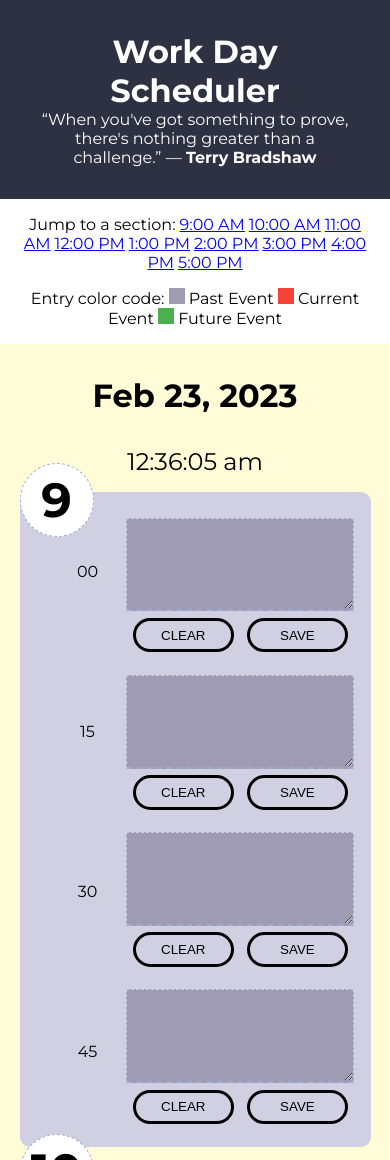
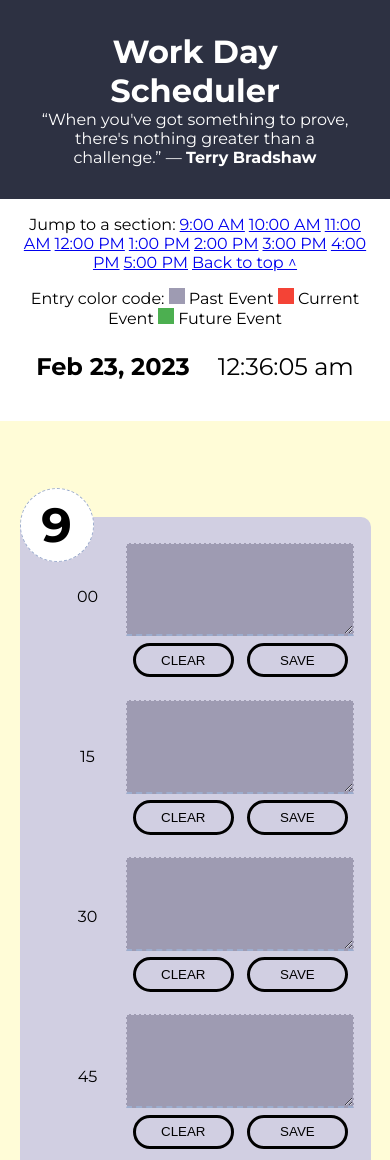
Before and after one commit to erin-m-keller/keller-weather, a plain HTML site: page index.html in a window 390 px wide. Shown: the top 1160 px of the page. Drawn offline with Linux system fonts and the light colour scheme.

Commit message:
Adjusted scrolling on mobile

```diff
--- a/assets/css/styles.css
+++ b/assets/css/styles.css
@@ -55,11 +55,14 @@ main {
     text-align: center;
     margin: 1em auto;
     font-family: var(--font-main-style);
+    display: inline-block;
 }
 .current-time {
     text-align: center;
     font-size: 1.5em;
     font-family: var(--font-main-style);
+    display: inline-block;
+    padding-left: 1em;
 }
 .past-entry {
     background-color: #9e9bb2;
@@ -128,6 +131,7 @@ header p {
     padding: 1em;
     background-color: var(--white);
     z-index: 2;
+    text-align: center;
 }
 .legend ul {
     text-align: center;
@@ -149,13 +153,18 @@ header p {
     display: flex;
     width: 90%;
     max-width: 1000px;
-    margin: 1em auto;
+    margin: 6em auto;
     border-radius: 10px;
     align-items: stretch;
     justify-content: center;
     background-color: var(--bg-color-two);
     position: relative;
-    scroll-margin-top: 130px;
+    scroll-margin-top: 325px;
+}
+@media screen and (min-width: 600px) {
+    .scheduler {
+        scroll-margin-top: 250px;
+    }
 }
 .scheduler .hour-wrapper,
 .scheduler .min-wrapper {
--- a/index.html
+++ b/index.html
@@ -12,6 +12,7 @@
 </head>
 <body>
     <header>
+        <div id="back-to-top"></div>
         <h1>Work Day Scheduler</h1>
         <p>&ldquo;When you've got something to prove, there's nothing greater than a challenge.&rdquo; &mdash; <strong>Terry Bradshaw</strong></p>
     </header>
@@ -28,6 +29,7 @@
                 <li><a href="#three">3:00 PM</a></li>
                 <li><a href="#four">4:00 PM</a></li>
                 <li><a href="#five">5:00 PM</a></li>
+                <li><a href="#back-to-top">Back to top ^</a></li>
             </ul>
             <ul style="margin-top: 1em;">
                 <li>Entry color code:</li>
@@ -35,9 +37,9 @@
                 <li><div class="square red"></div>&nbsp;Current Event</li>
                 <li><div class="square green"></div>&nbsp;Future Event</li>
             </ul>
+            <h2 class="current-date"><!-- current date displays here --></h2>
+            <p class="current-time"><!-- current time displays here --></p>
         </div>
-        <h1 class="current-date"><!-- current date displays here --></h1>
-        <p class="current-time"><!-- current time displays here --></p>
         <div class="scheduler-wrapper"><!-- dynamically generated content appends here --></div>
     </main>
     <footer class="footer">
```
